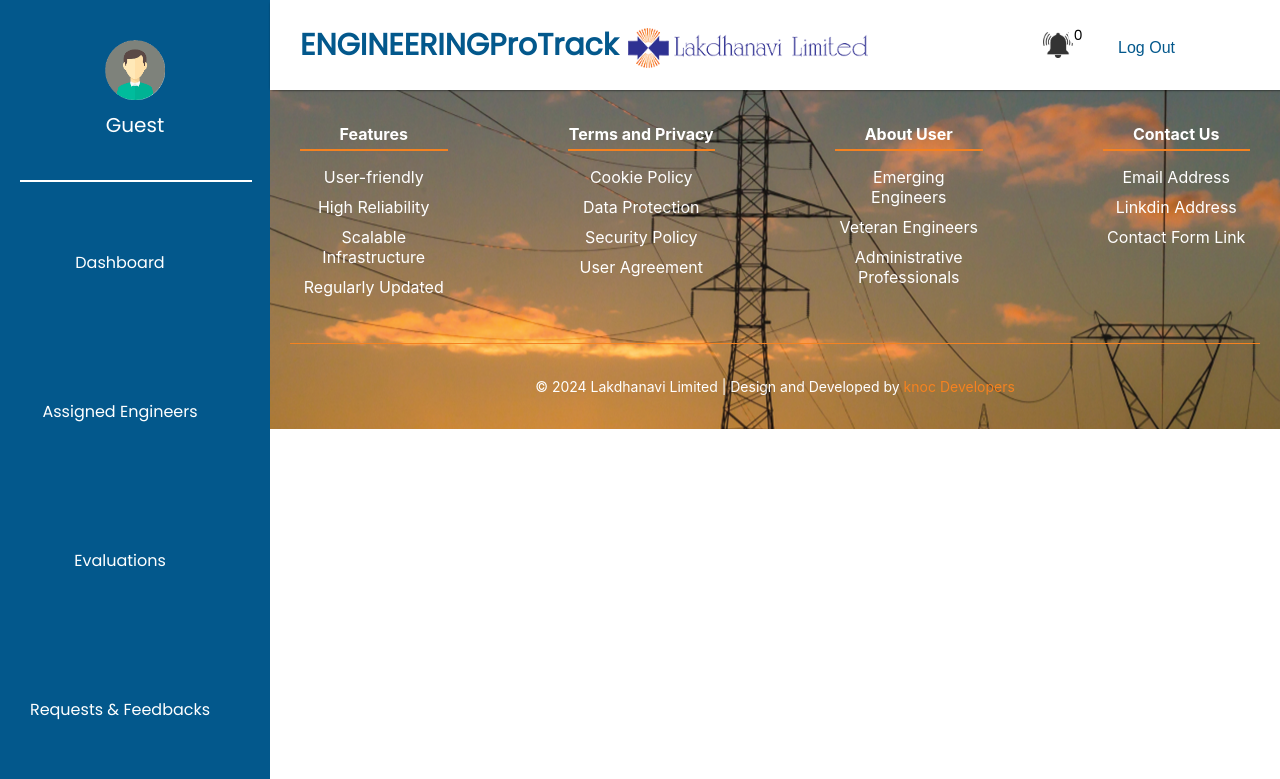
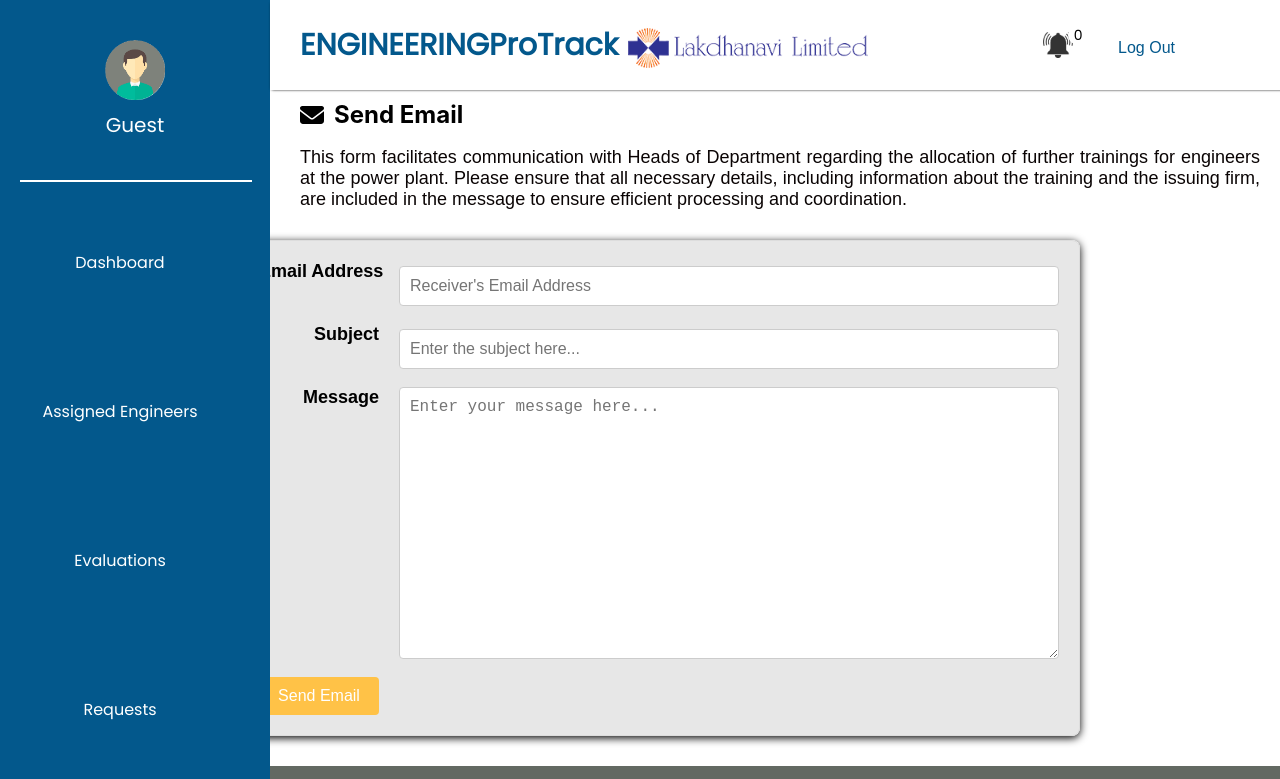
Before and after one commit to NethmaaJay26/Eng_Tracking_FrontEnd, a React (Create React App) app: page /login/supervising-engineers/requests in a window 1280 px wide. Shown: the top 779 px of the page. Built offline with nearby package versions, Linux system fonts and the light colour scheme.

Commit message:
REquest email server

```diff
--- a/src/App.js
+++ b/src/App.js
@@ -33,6 +33,7 @@ import How_Eve from './Supervising_engineer/SE_HowEvaluate';
 import Assigned_Eng from './Supervising_engineer/assigned_engineer';
 import EngineerDetails from './Supervising_engineer/engineer_details.jsx';
 import MarkAllocation from './Supervising_engineer/mark_allocation.jsx'
+import MyForm from './Supervising_engineer/SE_requests.jsx'
 
 const Layout = ({ children }) => {
   const location = useLocation();
@@ -122,6 +123,7 @@ function App() {
               {/* Update this route to accept engineer ID dynamically */}
               <Route path="/engineer/:engineerId" element={<EngineerDetails />} />
               <Route path="/login/supervising-engineers/mark-allocations/weight" element={<MarkAllocation />} />
+              <Route path="/login/supervising-engineers/requests" element={<MyForm />} />
             </Routes>
           </Layout>
         </BrowserRouter>
--- a/src/Components/Navbar_SE/Navbar.jsx
+++ b/src/Components/Navbar_SE/Navbar.jsx
@@ -17,7 +17,7 @@ export default function Sidebar() {
     { name: 'Dashboard', path: '/login/supervising-engineers/home' },
     { name: 'Assigned Engineers', path: '/login/supervising-engineers/assigned_engineers' },
     { name: 'Evaluations', path: '/login/supervising-engineers/mark-allocations' },
-    { name: 'Requests & Feedbacks', path: '/login/supervising-engineers/requests' },
+    { name: 'Requests', path: '/login/supervising-engineers/requests' },
   ];
 
   return (
--- /dev/null
+++ b/src/Supervising_engineer/CSS/requestSE.css
@@ -0,0 +1,106 @@
+.my-form {
+    background: #ddddddaf;
+    border: 1px solid #ddd;
+    border-radius: 8px;
+    box-shadow: 0 2px 8px rgba(0, 0, 0, 1.1);
+    max-width: 800px;
+    margin: 30px auto;
+    padding: 20px;
+    font-family: Arial, sans-serif;
+    align-self: center;
+    max-height: 900px;
+    margin-right: 200px;
+}
+
+.my-form1 h1 {
+    font-size: 24px;
+    margin-bottom: 10px;
+    display: flex;
+    align-items: center;
+    margin-top: 100px;
+    margin-left: 300px;
+}
+
+.my-form1 h1 .fa-envelope {
+    margin-right: 10px;
+}
+
+.my-form1 p {
+    margin-bottom: 20px;
+    font-size: 18px;
+    color: #0a0404;
+    margin-left: 300px;
+    margin-right: 20px;
+    text-align: justify;
+    font-family: sans-serif;
+}
+
+.my-form .form-group {
+    margin-bottom: 18px;
+    display: flex;
+    align-items: top;
+    justify-content: space-between;
+}
+
+.my-form label {
+    display: inline-block;
+    font-weight: bold;
+    width: 120px; /* Fixed width for label */
+    text-align: right; /* Align label text to right */
+    margin-right: 20px; /* Space between label and input */
+    white-space: nowrap;
+}
+
+.my-form input {
+    width: 250%; /* Full width of input container */
+    padding: 10px;
+    border: 1px solid #ccc;
+    border-radius: 4px;
+    font-size: 16px;
+    flex: 1; /* Grow input field to fill remaining space */
+}
+
+.my-form textarea {
+    resize: vertical;
+    width: 250%; /* Full width of the form container */
+    height: 250px; /* Increased height */
+    padding: 10px;
+    border: 1px solid #ccc;
+    border-radius: 4px;
+    font-size: 16px;
+    flex: 1; /* Allows the textarea to grow with the container */
+}
+
+
+.my-form input:focus,
+textarea:focus {
+    border-color: #101112;
+    outline: none;
+}
+
+.my-form textarea {
+    resize: vertical;
+    min-height: 100px;
+}
+
+.my-form button {
+    background-color: #ffc247;
+    color: white;
+    border: none;
+    border-radius: 4px;
+    padding: 10px 15px;
+    cursor: pointer;
+    font-size: 16px;
+    display: flex;
+    align-items: center;
+    justify-content: center;
+    width: 15%;
+}
+
+.my-form button:hover {
+    background-color: #080807;
+}
+
+.my-form button .fa-paper-plane {
+    margin-right: 5px;
+}
--- a/src/Supervising_engineer/SE_requests.jsx
+++ b/src/Supervising_engineer/SE_requests.jsx
@@ -1,9 +1,77 @@
-import React from 'react'
+import React, { useState } from "react";
+import './CSS/requestSE.css'
+import { FontAwesomeIcon } from '@fortawesome/react-fontawesome';
+import { faEnvelope, faPaperPlane } from '@fortawesome/free-solid-svg-icons';
 
-function SE_requests() {
+export default function MyForm() {
+  const [email, setEmail] = useState("");
+  const [subject, setSubject] = useState("");
+  const [message, setMessage] = useState("");
+
+  const baseUrl = "http://localhost:4000/api/email";
+
+  const sendEmail = async () => {
+    let dataSend = {
+      email: email,
+      subject: subject,
+      message: message,
+    };
+
+    try {
+      const res = await fetch(`${baseUrl}/sendEmail`, {
+        method: "POST",
+        body: JSON.stringify(dataSend),
+        headers: {
+          Accept: "application/json",
+          "Content-Type": "application/json",
+        },
+      });
+
+      if (!res.ok) {
+        throw new Error(`HTTP error! status: ${res.status}`);
+      }
+
+      const responseData = await res.json();
+      alert(responseData.message);
+    } catch (error) {
+      console.error("Error sending email:", error);
+      alert("Failed to send email. Check the console for more details.");
+    }
+  };
+
+
   return (
-    <div>SE_requests</div>
-  )
+    <div className="my-form1">
+      <h1><FontAwesomeIcon icon={faEnvelope} /> Send Email</h1>
+      <p>This form facilitates communication with Heads of Department regarding the allocation of further trainings for engineers at the power plant. Please ensure that all necessary details, including information about the training and the issuing firm, are included in the message to ensure efficient processing and coordination.</p>
+      <div className="my-form">
+
+        <div className="form-group">
+          <label htmlFor="email">Email Address</label>
+          <input
+            type="email"
+            placeholder="Receiver's Email Address"
+            onChange={(e) => setEmail(e.target.value)}
+          />
+        </div>
+        <div className="form-group">
+          <label htmlFor="subject">Subject</label>
+          <input
+            type="text"
+            placeholder="Enter the subject here..."
+            onChange={(e) => setSubject(e.target.value)}
+          />
+        </div>
+        <div className="form-group">
+          <label htmlFor="message">Message</label>
+          <textarea
+            placeholder="Enter your message here..."
+            onChange={(e) => setMessage(e.target.value)}
+          />
+        </div>
+        <button onClick={() => sendEmail()}>Send Email</button>
+      </div>
+
+    </div>
+  );
 }
-
-export default SE_requests
```
